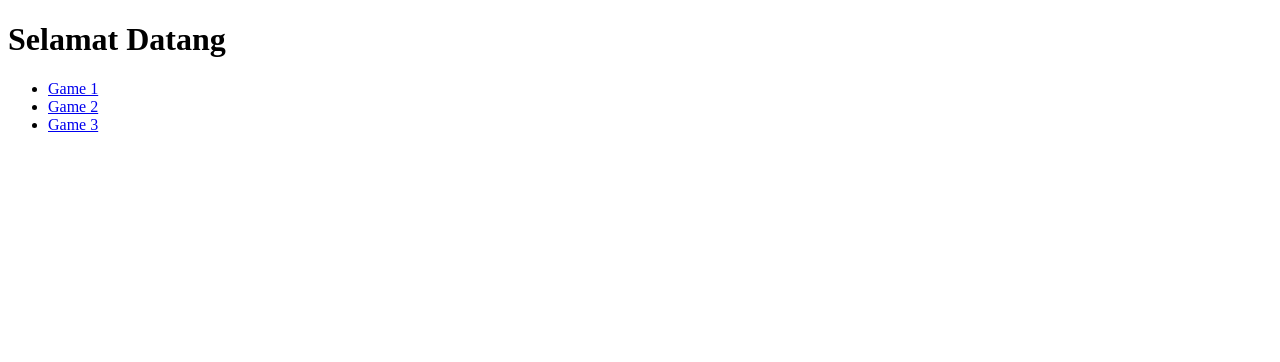
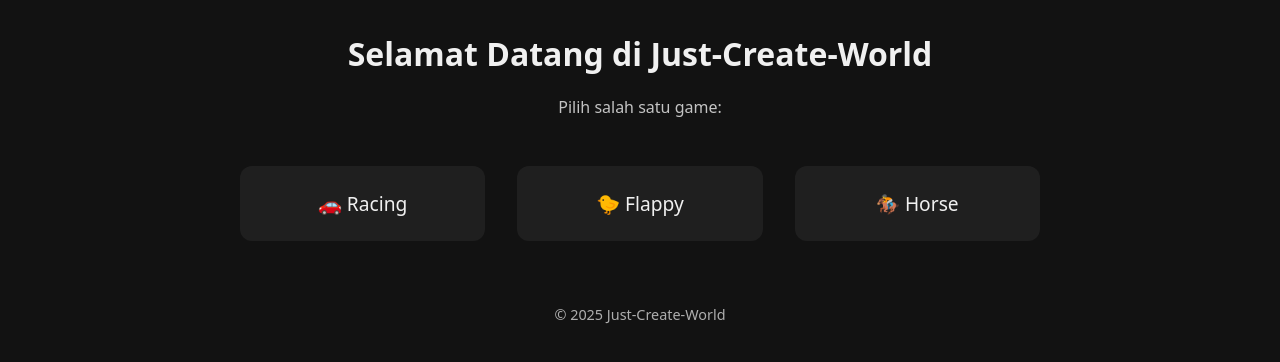
Before and after one commit to sasaketernal/Just-Create-World, a plain HTML site: page index.html in a window 1280 px wide. Drawn offline with Linux system fonts and the light colour scheme.

Commit message:
Update index.html

```diff
--- a/index.html
+++ b/index.html
@@ -2,19 +2,62 @@
 <html lang="id">
 <head>
   <meta charset="utf-8">
-  <title>Pilih Game</title>
+  <meta name="viewport" content="width=device-width, initial-scale=1">
+  <title>Just-Create-World</title>
 
-  <!-- Tambahkan baris ini -->
-  <base href="/my-games/">
+  <!-- BASE HREF supaya path absolut /images, /js, dll diarahkan ke folder repo -->
+  <base href="/Just-Create-World/">
 
-  <link rel="stylesheet" href="style.css">
+  <style>
+    body {
+      margin: 0;
+      font-family: system-ui, sans-serif;
+      background: #121212;
+      color: #f0f0f0;
+      text-align: center;
+    }
+    h1 { margin-top: 2rem; }
+    p  { opacity: .8; }
+    .games {
+      margin: 3rem auto;
+      display: grid;
+      grid-template-columns: repeat(auto-fit, minmax(220px, 1fr));
+      gap: 2rem;
+      max-width: 800px;
+      padding: 0 1rem;
+    }
+    a {
+      display: block;
+      padding: 1.5rem;
+      background: #1f1f1f;
+      border-radius: 12px;
+      color: #f0f0f0;
+      text-decoration: none;
+      font-size: 1.2rem;
+      transition: background 0.2s;
+    }
+    a:hover { background: #333; }
+    footer {
+      margin: 4rem 0 2rem;
+      font-size: 0.9rem;
+      opacity: 0.7;
+    }
+  </style>
 </head>
 <body>
-  <h1>Selamat Datang</h1>
-  <ul>
-    <li><a href="game1/index.html">Game 1</a></li>
-    <li><a href="game2/index.html">Game 2</a></li>
-    <li><a href="game3/index.html">Game 3</a></li>
-  </ul>
+
+  <h1>Selamat Datang di Just-Create-World</h1>
+  <p>Pilih salah satu game:</p>
+
+  <div class="games">
+    <a href="racing/index.html">🚗 Racing</a>
+    <a href="flappy/index.html">🐤 Flappy</a>
+    <a href="horse/index.html">🏇 Horse</a>
+  </div>
+
+  <footer>
+    &copy; 2025 Just-Create-World
+  </footer>
+
 </body>
 </html>
```
